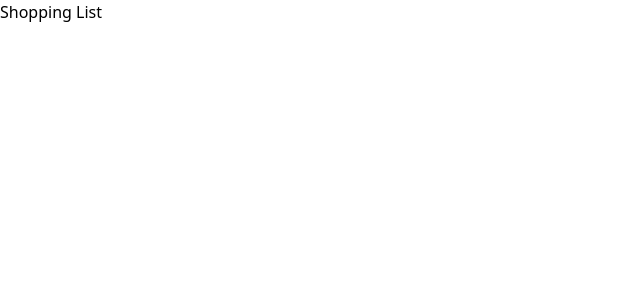
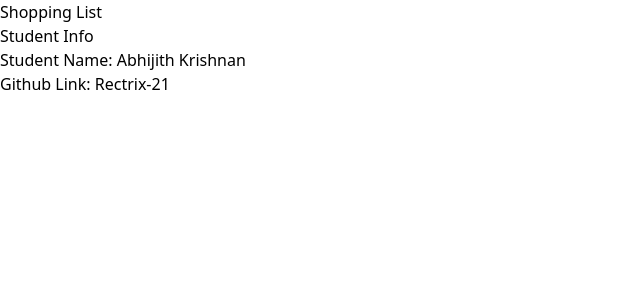
Before and after one commit to Rectrix-21/cprg306-assignments, a Next.js app: page /week-2 in a window 1280 px wide. Shown: the top 300 px of the page, without its empty margins (0-640 px from the left). Built offline with nearby package versions, Linux system fonts and the light colour scheme.

Commit message:
week 2 assignment complete

```diff
--- a/app/page.js
+++ b/app/page.js
@@ -1,8 +1,12 @@
+import Link from "next/link";
+
 export default function Page() {
   return (
     <div>
-      <h1>Hello World!</h1>
-      <p>This is a simple web page</p>
+      <h1>CPRG 306: Web Development 2 - Assignments</h1>
+      <p>
+        Link to week 2: <Link href="week-2">Week 2 </Link>
+      </p>
     </div>
   );
 }
--- a/app/week-2/page.js
+++ b/app/week-2/page.js
@@ -1,7 +1,10 @@
+import StudentInfo from "./student-info.js";
+
 export default function Page() {
   return (
     <main>
       <h1>Shopping List</h1>
+      <StudentInfo />
     </main>
   );
 }
--- a/app/week-2/student-info.js
+++ b/app/week-2/student-info.js
@@ -0,0 +1,18 @@
+import Link from "next/link";
+
+export default function StudentInfo() {
+  return (
+    <div>
+      <h1>Student Info</h1>
+      <div>
+        <p>Student Name: Abhijith Krishnan</p>
+      </div>
+      <div>
+        <p>
+          Github Link:{" "}
+          <Link href="https://github.com/Rectrix-21">Rectrix-21</Link>
+        </p>
+      </div>
+    </div>
+  );
+}
```
